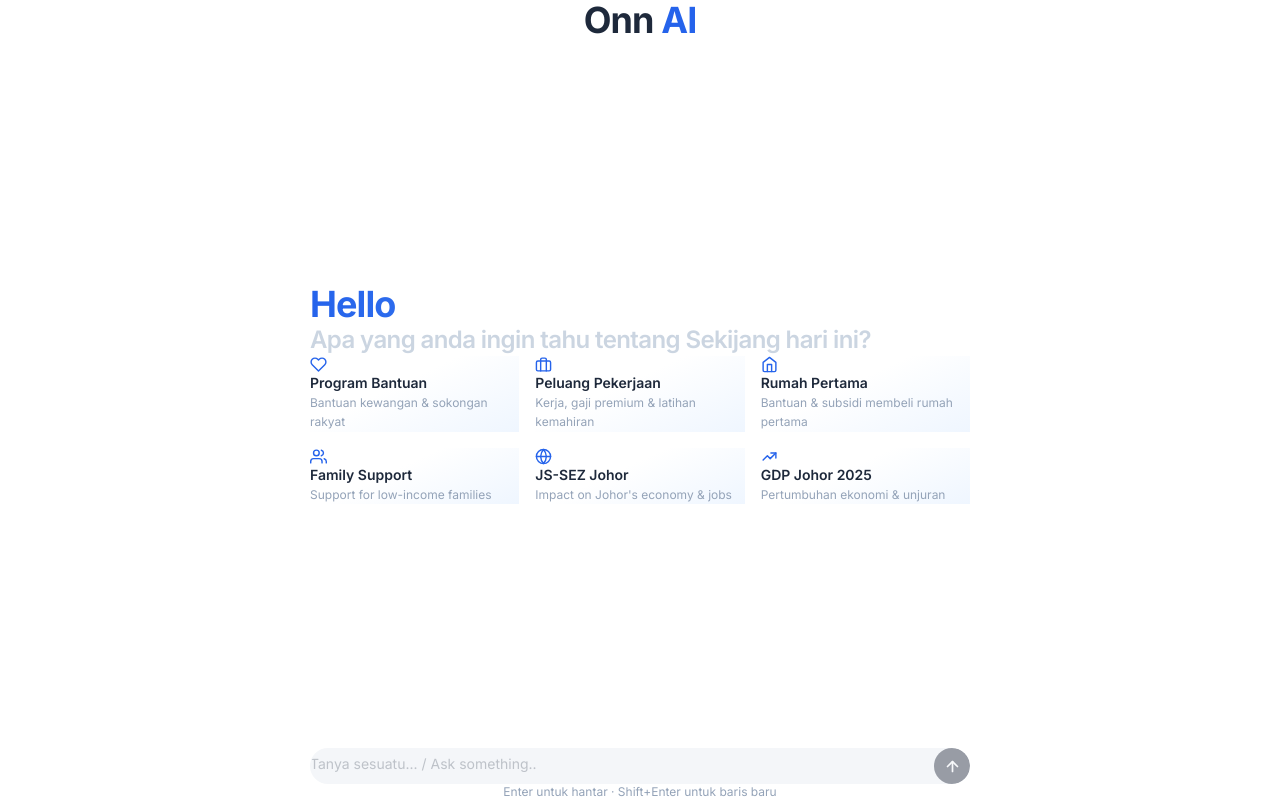
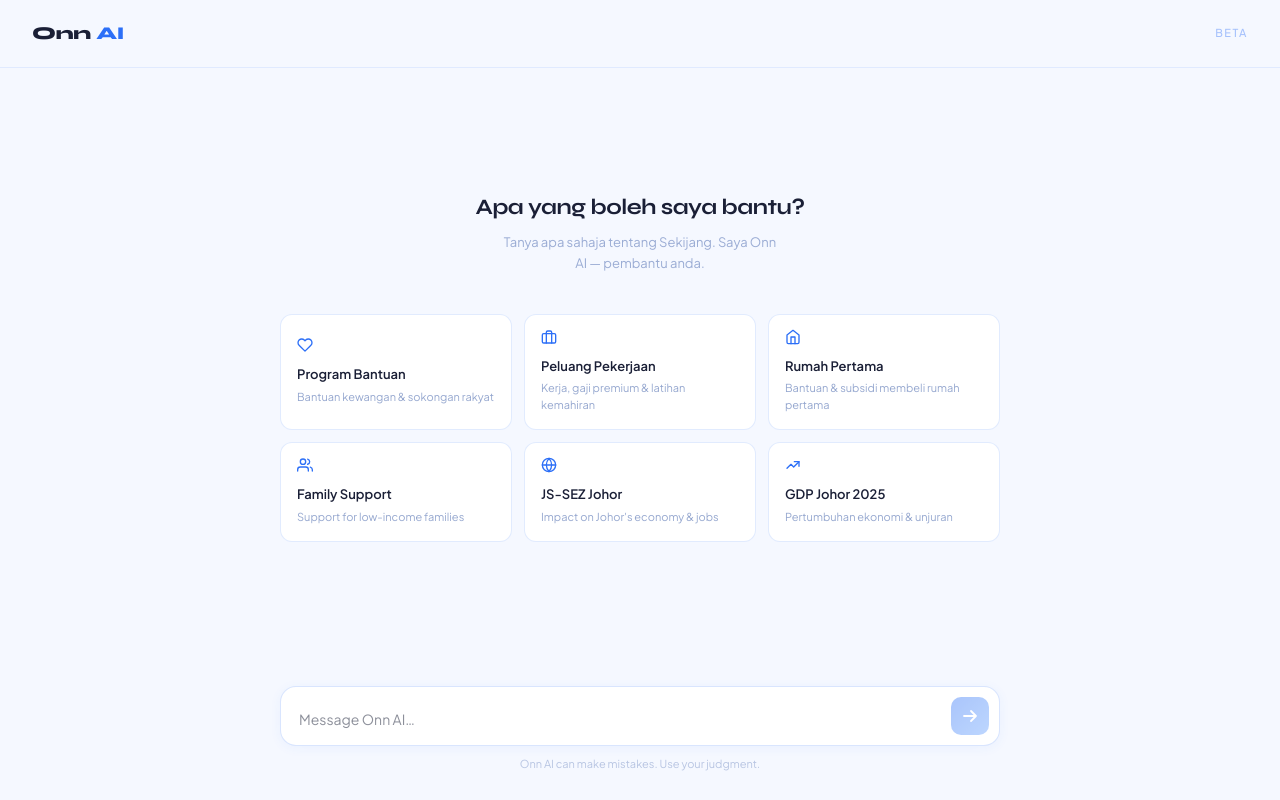
Before and after one commit to Suara-Kita/ingest-onn-AI-chatbot, a Next.js app: page / in a window 1280 px wide. Built offline with nearby package versions, Linux system fonts and the light colour scheme.

Commit message:
feat: redesign UI to Onn AI Chat design system (Plus Jakarta Sans + Syne, #F5F8FF palette)

```diff
--- a/app/globals.css
+++ b/app/globals.css
@@ -4,39 +4,24 @@
 @theme inline {
   --color-background: var(--background);
   --color-foreground: var(--foreground);
-  --color-card: var(--card);
-  --color-card-foreground: var(--card-foreground);
   --color-primary: var(--primary);
   --color-primary-foreground: var(--primary-foreground);
-  --color-secondary: var(--secondary);
-  --color-secondary-foreground: var(--secondary-foreground);
-  --color-muted: var(--muted);
   --color-muted-foreground: var(--muted-foreground);
-  --color-accent: var(--accent);
-  --color-accent-foreground: var(--accent-foreground);
   --color-border: var(--border);
-  --color-input: var(--input);
-  --color-ring: var(--ring);
-  --font-sans: var(--font-inter-variable), system-ui, sans-serif;
-  --radius: 0.625rem;
+  --font-sans: var(--font-plus-jakarta), system-ui, sans-serif;
+  --font-display: var(--font-syne), system-ui, sans-serif;
 }
 
 :root {
-  --background: #ffffff;
-  --foreground: #1e293b;
-  --card: #ffffff;
-  --card-foreground: #1e293b;
-  --primary: #2563eb;
+  --background: #F5F8FF;
+  --foreground: #1A1F36;
+  --primary: #2C6FF7;
+  --primary-gradient: linear-gradient(135deg, #2C6FF7, #5B9BFF);
   --primary-foreground: #ffffff;
-  --secondary: #f4f6f9;
-  --secondary-foreground: #1e293b;
-  --muted: #f4f6f9;
-  --muted-foreground: #94a3b8;
-  --accent: #eff6ff;
-  --accent-foreground: #1e293b;
-  --border: #e8ebf0;
-  --input: #e8ebf0;
-  --ring: #94a3b8;
+  --muted-foreground: rgba(44, 80, 160, 0.45);
+  --border: rgba(44, 111, 247, 0.18);
+  --card-bg: #ffffff;
+  --input-bg: #ffffff;
 }
 
 *, ::backdrop, ::before, ::after {
@@ -49,7 +34,7 @@
 body {
   background-color: var(--background);
   color: var(--foreground);
-  font-family: var(--font-inter-variable), system-ui, sans-serif;
+  font-family: var(--font-plus-jakarta), system-ui, sans-serif;
   -webkit-font-smoothing: antialiased;
   -moz-osx-font-smoothing: grayscale;
 }
@@ -58,5 +43,23 @@
   -webkit-appearance: none;
   appearance: none;
   -webkit-tap-highlight-color: transparent;
-  border-radius: inherit;
 }
+
+@keyframes fadeUp {
+  from { opacity: 0; transform: translateY(10px); }
+  to   { opacity: 1; transform: translateY(0); }
+}
+
+@keyframes pulse {
+  0%, 100% { opacity: 0.3; }
+  50%       { opacity: 1; }
+}
+
+@keyframes blink {
+  0%, 100% { opacity: 1; }
+  50%       { opacity: 0; }
+}
+
+.animate-fade-up {
+  animation: fadeUp 0.6s ease both;
+}
--- a/app/layout.tsx
+++ b/app/layout.tsx
@@ -1,9 +1,19 @@
 // app/layout.tsx
 import type { Metadata } from 'next'
-import { Inter } from 'next/font/google'
+import { Plus_Jakarta_Sans, Syne } from 'next/font/google'
 import './globals.css'
 
-const inter = Inter({ subsets: ['latin'], variable: '--font-inter-variable' })
+const plusJakarta = Plus_Jakarta_Sans({
+  subsets: ['latin'],
+  weight: ['300', '400', '500', '600'],
+  variable: '--font-plus-jakarta',
+})
+
+const syne = Syne({
+  subsets: ['latin'],
+  weight: ['700', '800'],
+  variable: '--font-syne',
+})
 
 export const metadata: Metadata = {
   title: 'Onn AI — Pembantu Kawasan Sekijang',
@@ -12,7 +22,7 @@
 
 export default function RootLayout({ children }: { children: React.ReactNode }) {
   return (
-    <html lang="ms" className={inter.variable}>
+    <html lang="ms" className={`${plusJakarta.variable} ${syne.variable}`}>
       <body>{children}</body>
     </html>
   )
--- a/app/page.tsx
+++ b/app/page.tsx
@@ -55,38 +55,42 @@
   }, [])
 
   return (
-    <div className="flex flex-col h-screen" style={{ backgroundColor: 'var(--background)' }}>
+    <div className="flex flex-col h-screen" style={{ background: 'var(--background)', fontFamily: 'var(--font-plus-jakarta), system-ui, sans-serif', color: 'var(--foreground)' }}>
+
       {/* Header */}
-      <header className="flex justify-center items-center px-6 py-5 flex-shrink-0">
-        <h1
-          className="text-3xl sm:text-4xl font-bold tracking-tight"
-          style={{ color: 'var(--foreground)' }}
-        >
-          Onn <span style={{ color: 'var(--primary)' }}>AI</span>
-        </h1>
+      <header style={{ flexShrink: 0, display: 'flex', alignItems: 'center', justifyContent: 'space-between', padding: '20px 32px', borderBottom: '1px solid rgba(44,111,247,0.1)' }}>
+        <span style={{ fontFamily: 'var(--font-syne), sans-serif', fontSize: '18px', fontWeight: 800, letterSpacing: '-0.3px', color: '#1A1F36' }}>
+          Onn <span style={{ color: '#2C6FF7' }}>AI</span>
+        </span>
+        <span style={{ fontSize: '11px', fontWeight: 500, color: 'rgba(44,111,247,0.4)', letterSpacing: '1.5px', textTransform: 'uppercase' }}>
+          Beta
+        </span>
       </header>
 
-      {/* Chat area */}
-      <main
-        className={`flex-1 flex flex-col overflow-hidden px-4 items-center ${
-          messages.length === 0 ? 'justify-center' : ''
-        }`}
+      {/* Messages / empty state */}
+      <div
+        style={{
+          flex: 1,
+          overflowY: 'auto',
+          padding: messages.length === 0 ? 0 : '32px 0',
+          display: 'flex',
+          flexDirection: 'column',
+          scrollbarWidth: 'thin',
+          scrollbarColor: 'rgba(44,111,247,0.2) transparent',
+        }}
       >
-        <div className="w-full max-w-[660px] flex flex-col flex-1 min-h-0">
         {messages.length === 0 ? (
           <EmptyState onSelect={sendMessage} />
         ) : (
           <ChatWindow messages={messages} isLoading={isLoading} />
         )}
       </div>
-      </main>
 
-      {/* Footer / input */}
-      <footer className="flex flex-col items-center px-4 pb-6 flex-shrink-0">
-        <div className="w-full max-w-[660px]">
+      {/* Input area */}
+      <div style={{ flexShrink: 0, padding: '20px 24px 28px' }}>
         <InputBar onSend={sendMessage} isLoading={isLoading} />
       </div>
-      </footer>
+
     </div>
   )
 }
--- a/components/EmptyState.tsx
+++ b/components/EmptyState.tsx
@@ -12,7 +12,7 @@
 
 function HeartIcon() {
   return (
-    <svg width="17" height="17" viewBox="0 0 24 24" fill="none" stroke="currentColor" strokeWidth={2} strokeLinecap="round" strokeLinejoin="round">
+    <svg width="16" height="16" viewBox="0 0 24 24" fill="none" stroke="currentColor" strokeWidth={2} strokeLinecap="round" strokeLinejoin="round">
       <path d="M20.84 4.61a5.5 5.5 0 0 0-7.78 0L12 5.67l-1.06-1.06a5.5 5.5 0 0 0-7.78 7.78l1.06 1.06L12 21.23l7.78-7.78 1.06-1.06a5.5 5.5 0 0 0 0-7.78z" />
     </svg>
   )
@@ -20,7 +20,7 @@
 
 function BriefcaseIcon() {
   return (
-    <svg width="17" height="17" viewBox="0 0 24 24" fill="none" stroke="currentColor" strokeWidth={2} strokeLinecap="round" strokeLinejoin="round">
+    <svg width="16" height="16" viewBox="0 0 24 24" fill="none" stroke="currentColor" strokeWidth={2} strokeLinecap="round" strokeLinejoin="round">
       <rect x="2" y="7" width="20" height="14" rx="2" />
       <path d="M16 21V5a2 2 0 0 0-2-2h-4a2 2 0 0 0-2 2v16" />
     </svg>
@@ -29,7 +29,7 @@
 
 function HomeIcon() {
   return (
-    <svg width="17" height="17" viewBox="0 0 24 24" fill="none" stroke="currentColor" strokeWidth={2} strokeLinecap="round" strokeLinejoin="round">
+    <svg width="16" height="16" viewBox="0 0 24 24" fill="none" stroke="currentColor" strokeWidth={2} strokeLinecap="round" strokeLinejoin="round">
       <path d="M3 9l9-7 9 7v11a2 2 0 0 1-2 2H5a2 2 0 0 1-2-2z" />
       <polyline points="9 22 9 12 15 12 15 22" />
     </svg>
@@ -38,7 +38,7 @@
 
 function UsersIcon() {
   return (
-    <svg width="17" height="17" viewBox="0 0 24 24" fill="none" stroke="currentColor" strokeWidth={2} strokeLinecap="round" strokeLinejoin="round">
+    <svg width="16" height="16" viewBox="0 0 24 24" fill="none" stroke="currentColor" strokeWidth={2} strokeLinecap="round" strokeLinejoin="round">
       <path d="M17 21v-2a4 4 0 0 0-4-4H5a4 4 0 0 0-4 4v2" />
       <circle cx="9" cy="7" r="4" />
       <path d="M23 21v-2a4 4 0 0 0-3-3.87" />
@@ -49,7 +49,7 @@
 
 function GlobeIcon() {
   return (
-    <svg width="17" height="17" viewBox="0 0 24 24" fill="none" stroke="currentColor" strokeWidth={2} strokeLinecap="round" strokeLinejoin="round">
+    <svg width="16" height="16" viewBox="0 0 24 24" fill="none" stroke="currentColor" strokeWidth={2} strokeLinecap="round" strokeLinejoin="round">
       <circle cx="12" cy="12" r="10" />
       <line x1="2" y1="12" x2="22" y2="12" />
       <path d="M12 2a15.3 15.3 0 0 1 4 10 15.3 15.3 0 0 1-4 10 15.3 15.3 0 0 1-4-10 15.3 15.3 0 0 1 4-10z" />
@@ -59,7 +59,7 @@
 
 function ChartIcon() {
   return (
-    <svg width="17" height="17" viewBox="0 0 24 24" fill="none" stroke="currentColor" strokeWidth={2} strokeLinecap="round" strokeLinejoin="round">
+    <svg width="16" height="16" viewBox="0 0 24 24" fill="none" stroke="currentColor" strokeWidth={2} strokeLinecap="round" strokeLinejoin="round">
       <polyline points="3 17 9 11 13 15 21 7" />
       <polyline points="14 7 21 7 21 14" />
     </svg>
@@ -111,51 +111,66 @@
 
 export default function EmptyState({ onSelect }: EmptyStateProps) {
   return (
-    <div className="flex-1 flex flex-col items-center justify-center px-4">
-      <div className="w-full max-w-[660px]">
-        <h1
-          className="text-3xl sm:text-4xl font-bold tracking-tight"
+    <div
+      className="animate-fade-up"
       style={{
-            backgroundImage: 'linear-gradient(90deg, #2563eb, #60a5fa)',
-            WebkitBackgroundClip: 'text',
-            backgroundClip: 'text',
-            color: 'transparent',
+        flex: 1,
+        display: 'flex',
+        flexDirection: 'column',
+        alignItems: 'center',
+        justifyContent: 'center',
+        padding: '40px 24px',
       }}
     >
-          Hello
-        </h1>
-        <h2
-          className="text-xl sm:text-2xl font-semibold tracking-tight mt-0.5"
-          style={{ color: '#cbd5e1' }}
-        >
-          Apa yang anda ingin tahu tentang Sekijang hari ini?
-        </h2>
+      {/* Heading */}
+      <p style={{ fontFamily: 'var(--font-syne), sans-serif', fontSize: '22px', fontWeight: 700, color: '#1A1F36', marginBottom: '8px', letterSpacing: '-0.5px' }}>
+        Apa yang boleh saya bantu?
+      </p>
+      <p style={{ fontSize: '13px', color: 'rgba(44,80,160,0.45)', fontWeight: 400, textAlign: 'center', maxWidth: '280px', lineHeight: 1.6, marginBottom: '40px' }}>
+        Tanya apa sahaja tentang Sekijang. Saya Onn AI — pembantu anda.
+      </p>
 
-        <div className="grid grid-cols-1 sm:grid-cols-3 gap-4 mt-8">
+      {/* Suggestion cards */}
+      <div style={{ width: '100%', maxWidth: '720px', display: 'grid', gridTemplateColumns: 'repeat(3, 1fr)', gap: '12px' }}>
         {CARDS.map(card => (
           <button
             key={card.title}
             type="button"
             onClick={() => onSelect(card.question)}
-              className="text-left rounded-2xl border p-4 cursor-pointer transition-[box-shadow,transform] duration-150 hover:-translate-y-0.5 hover:shadow-lg"
             style={{
-                borderColor: 'var(--border)',
-                backgroundImage: 'linear-gradient(155deg, #ffffff 40%, #eff6ff)',
+              textAlign: 'left',
+              background: '#ffffff',
+              border: '1px solid rgba(44,111,247,0.14)',
+              borderRadius: '12px',
+              padding: '14px 16px 16px',
+              cursor: 'pointer',
+              transition: 'border-color 0.2s, box-shadow 0.2s, transform 0.15s',
+            }}
+            onMouseEnter={e => {
+              const el = e.currentTarget
+              el.style.borderColor = 'rgba(44,111,247,0.35)'
+              el.style.boxShadow = '0 4px 16px rgba(44,111,247,0.1)'
+              el.style.transform = 'translateY(-1px)'
+            }}
+            onMouseLeave={e => {
+              const el = e.currentTarget
+              el.style.borderColor = 'rgba(44,111,247,0.14)'
+              el.style.boxShadow = 'none'
+              el.style.transform = 'translateY(0)'
             }}
           >
-              <span className="flex mb-10" style={{ color: 'var(--primary)' }}>
+            <span style={{ display: 'flex', marginBottom: '12px', color: '#2C6FF7' }}>
               {card.icon}
             </span>
-              <div className="text-sm font-semibold mb-1.5" style={{ color: 'var(--foreground)' }}>
+            <div style={{ fontSize: '13px', fontWeight: 600, color: '#1A1F36', marginBottom: '4px' }}>
               {card.title}
             </div>
-              <div className="text-xs leading-relaxed" style={{ color: 'var(--muted-foreground)' }}>
+            <div style={{ fontSize: '11px', lineHeight: 1.5, color: 'rgba(44,80,160,0.5)' }}>
               {card.desc}
             </div>
           </button>
         ))}
       </div>
     </div>
-    </div>
   )
 }
--- a/components/InputBar.tsx
+++ b/components/InputBar.tsx
@@ -25,38 +25,75 @@
     }
   }
 
+  const hasValue = value.trim().length > 0
+
   return (
-    <div className="pb-2">
+    <div style={{ maxWidth: '720px', margin: '0 auto' }}>
       <div
-        className="flex items-center gap-2.5 rounded-full border pl-5 pr-2 py-2 overflow-hidden"
-        style={{ backgroundColor: 'var(--secondary)', borderColor: 'var(--border)' }}
+        style={{
+          display: 'flex',
+          alignItems: 'flex-end',
+          gap: '10px',
+          background: '#fff',
+          border: '1px solid rgba(44,111,247,0.18)',
+          borderRadius: '16px',
+          padding: '10px 10px 10px 18px',
+          boxShadow: '0 2px 12px rgba(44,111,247,0.06)',
+          transition: 'border-color 0.2s',
+        }}
       >
         <textarea
-          className="flex-1 resize-none border-none outline-none ring-0 focus:ring-0 bg-transparent text-sm placeholder:opacity-50 min-h-[24px] max-h-[120px] py-1.5 disabled:opacity-50"
-          style={{ color: 'var(--foreground)' }}
-          placeholder="Tanya sesuatu... / Ask something.."
+          placeholder="Message Onn AI…"
           rows={1}
           value={value}
           onChange={e => setValue(e.target.value)}
           onKeyDown={handleKeyDown}
           disabled={isLoading}
+          style={{
+            flex: 1,
+            background: 'transparent',
+            border: 'none',
+            outline: 'none',
+            fontFamily: 'var(--font-plus-jakarta), system-ui, sans-serif',
+            fontSize: '14px',
+            fontWeight: 400,
+            color: '#1A1F36',
+            resize: 'none',
+            lineHeight: 1.6,
+            maxHeight: '140px',
+            overflowY: 'auto',
+            padding: '4px 0',
+            scrollbarWidth: 'thin',
+            scrollbarColor: 'rgba(44,111,247,0.2) transparent',
+          }}
         />
         <button
           type="button"
           onClick={handleSend}
-          disabled={!value.trim() || isLoading}
+          disabled={!hasValue || isLoading}
           aria-label="Send message"
-          className="border-none w-9 h-9 rounded-full flex items-center justify-center flex-shrink-0 transition-opacity disabled:opacity-40 disabled:cursor-not-allowed"
-          style={{ backgroundColor: '#0f172a' }}
+          style={{
+            flexShrink: 0,
+            width: '38px',
+            height: '38px',
+            borderRadius: '10px',
+            background: 'linear-gradient(135deg, #2C6FF7, #5B9BFF)',
+            border: 'none',
+            cursor: hasValue && !isLoading ? 'pointer' : 'not-allowed',
+            display: 'flex',
+            alignItems: 'center',
+            justifyContent: 'center',
+            opacity: hasValue && !isLoading ? 1 : 0.4,
+            transition: 'opacity 0.2s, transform 0.15s',
+          }}
         >
-          <svg width="17" height="17" viewBox="0 0 24 24" fill="none" stroke="#fff" strokeWidth={2.4} strokeLinecap="round" strokeLinejoin="round">
-            <line x1="12" y1="19" x2="12" y2="5" />
-            <polyline points="5 12 12 5 19 12" />
+          <svg width="16" height="16" viewBox="0 0 16 16" fill="none">
+            <path d="M2 8h12M9 3l5 5-5 5" stroke="white" strokeWidth="1.8" strokeLinecap="round" strokeLinejoin="round" />
           </svg>
         </button>
       </div>
-      <p className="text-xs mt-2 text-center" style={{ color: 'var(--muted-foreground)' }}>
-        Enter untuk hantar · Shift+Enter untuk baris baru
+      <p style={{ textAlign: 'center', fontSize: '11px', color: 'rgba(44,80,160,0.3)', marginTop: '10px', fontWeight: 400 }}>
+        Onn AI can make mistakes. Use your judgment.
       </p>
     </div>
   )
```
Lines whose indentation alone changed are shown as unchanged.
